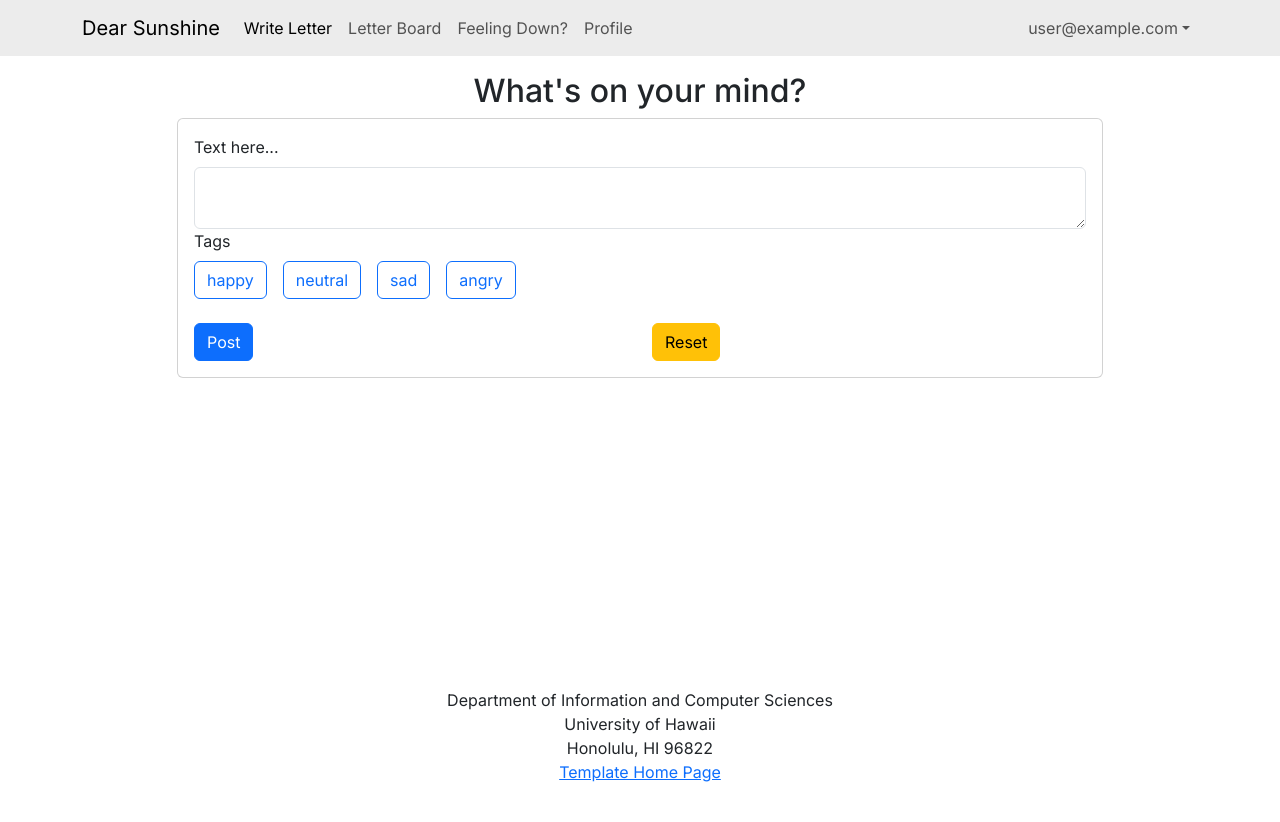
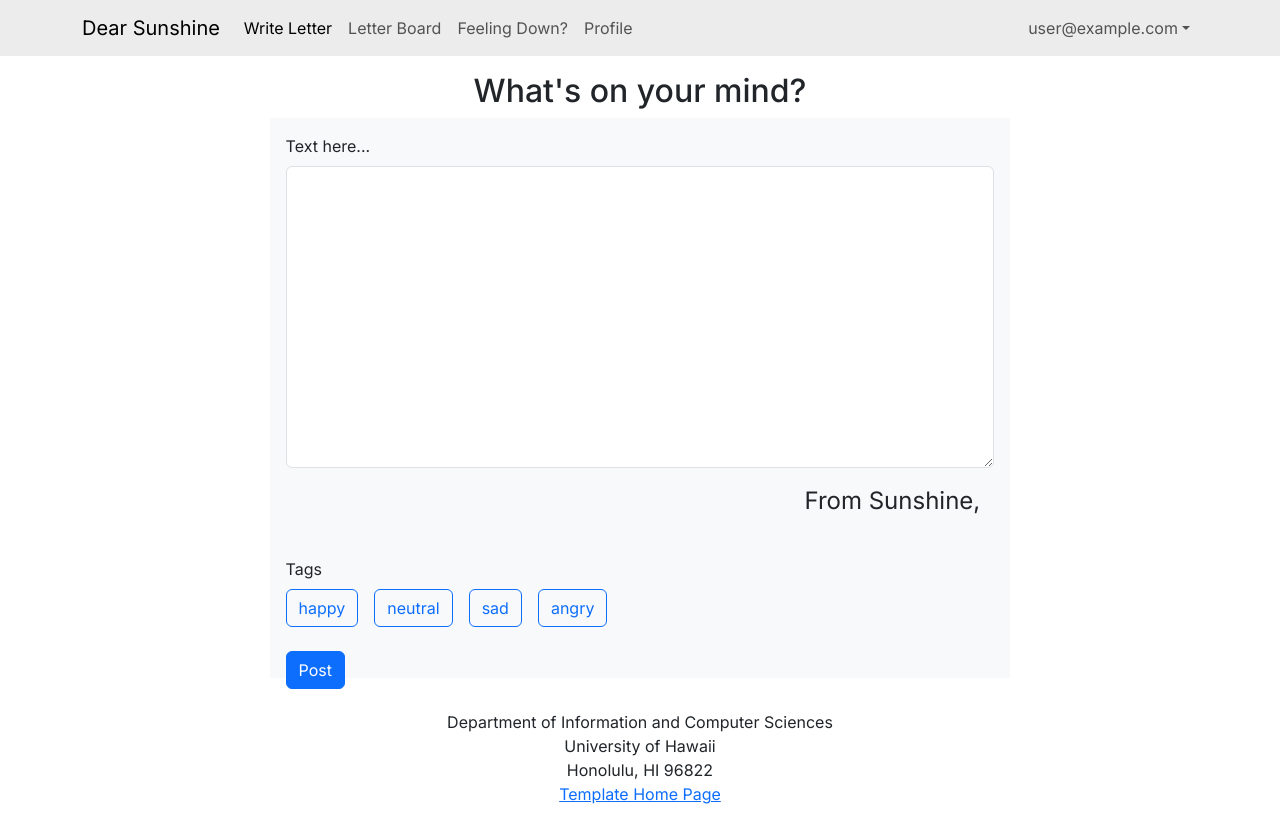
Before and after one commit to icastro808/dear-sunshine-, a Next.js app: page /add in a window 1280 px wide. Before the commit the page ends 800 px from the top, so only its background shows below. Built offline with nearby package versions, Linux system fonts and the light colour scheme; no server answers; sample sign-in values are in the browser's storage.

Commit message:
added signature to letter

```diff
--- a/src/components/AddLetterForm.tsx
+++ b/src/components/AddLetterForm.tsx
@@ -32,7 +32,7 @@
   const {
     register,
     handleSubmit,
-    reset,
+    // reset,
     setValue,
     formState: { errors },
   } = useForm({
@@ -56,24 +56,34 @@
 
   return (
     <Container className="py-3">
-      <Row className="justify-content-center">
+      <Row className="justify-content-center ">
         <Col xs={10}>
           <Col className="text-center">
             <h2>What&apos;s on your mind?</h2>
           </Col>
-          <Card>
-            <Card.Body>
+          <Card style={{ border: 'none' }}>
+            <Card.Body style={{
+              margin: '0 auto',
+              width: '80%',
+              height: '70vh',
+              backgroundColor: '#f8f9fa',
+            }}
+            >
               <Form onSubmit={handleSubmit(onSubmit)}>
                 <Form.Group>
                   <Form.Label>Text here...</Form.Label>
                   <textarea
                     {...register('text')}
                     className={`form-control ${errors.text ? 'is-invalid' : ''}`}
+                    rows={12}
                   />
                   <div className="invalid-feedback">{errors.text?.message}</div>
                 </Form.Group>
-
                 <Form.Group>
+                  <div style={{ fontSize: '150%', textAlign: 'right', padding: '2%' }}>
+                    From Sunshine,
+                  </div>
+                  <br />
                   <Form.Label>Tags</Form.Label>
                   <div className="d-flex flex-wrap gap-2">
                     {tagOptions.map((tag) => (
@@ -104,11 +114,11 @@
                         Post
                       </Button>
                     </Col>
-                    <Col>
+                    {/* <Col>
                       <Button type="button" onClick={() => reset()} variant="warning" className="float-right">
                         Reset
                       </Button>
-                    </Col>
+                    </Col> */}
                   </Row>
                 </Form.Group>
               </Form>
```
